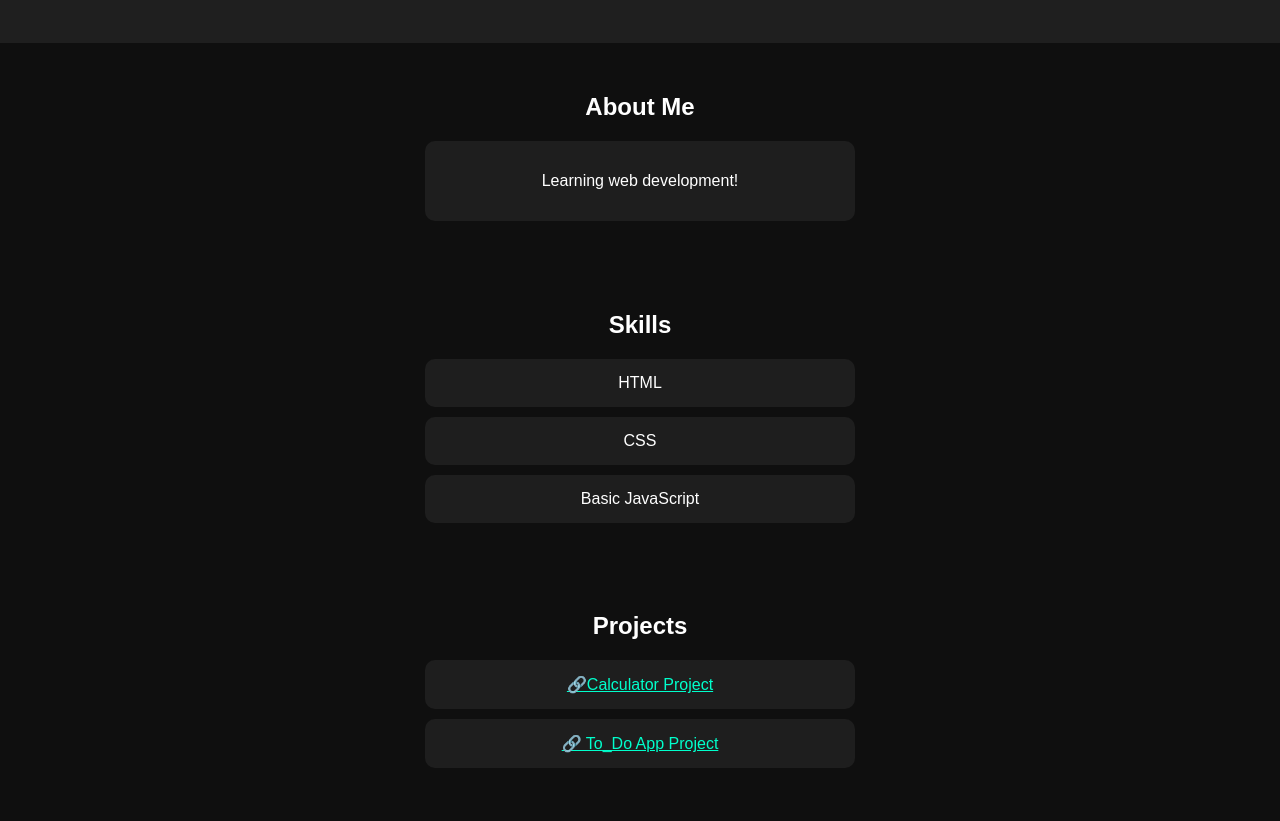
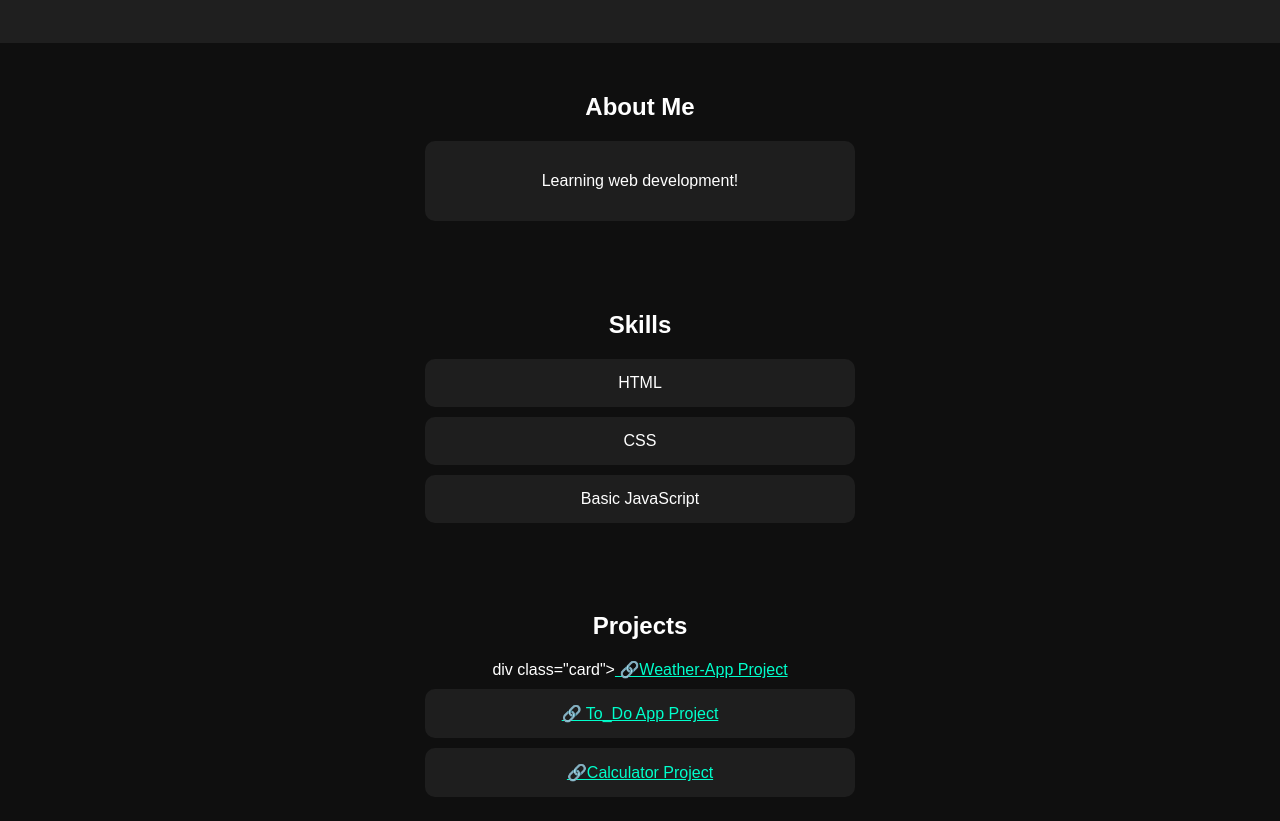
Before and after one commit to S-Brishty/S-Brishty.github.io, a plain HTML site: page index.html in a window 1280 px wide. Shown: the part 131-952 px from the top of the page. Drawn offline with Linux system fonts and the light colour scheme.

Commit message:
Update index.html

```diff
--- a/index.html
+++ b/index.html
@@ -61,10 +61,12 @@
 
 <section>
   <h2>Projects</h2>
-  <div class="card"><a href="https://s-brishty.github.io/Calculator/" target="_blank" style="color:#00ffcc;">
-  🔗Calculator Project </a> </div>
+ div class="card"><a href="https://s-brishty.github.io/Weather-App/" target="_blank" style="color:#00ffcc;">
+  🔗Weather-App Project </a> </div>
   <div class="card"> <a href="https://s-brishty.github.io/todo_app/" target="_blank" style="color:#00ffcc;">
   🔗 To_Do App Project </a></div>
+    <div class="card"><a href="https://s-brishty.github.io/Calculator/" target="_blank" style="color:#00ffcc;">
+  🔗Calculator Project </a> </div>
 </section>
 
 <section>
```
